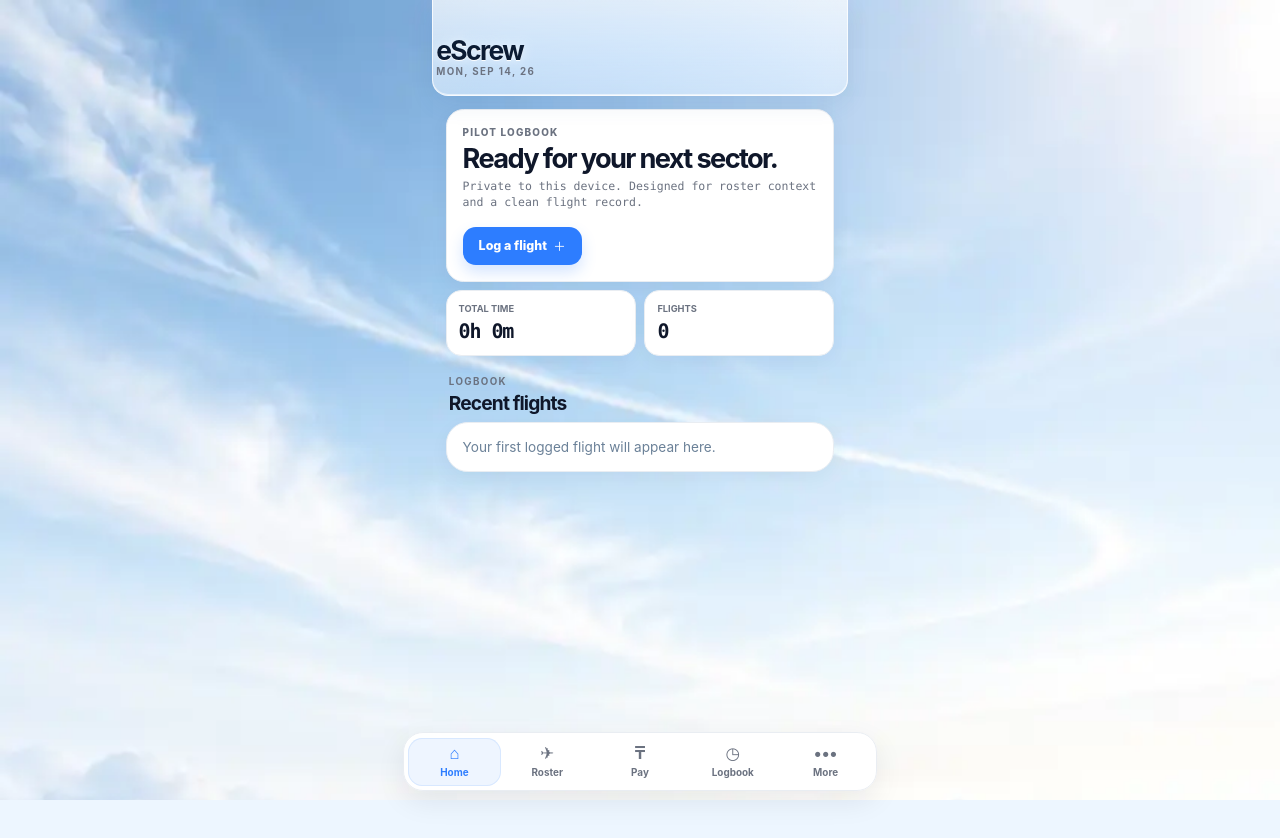
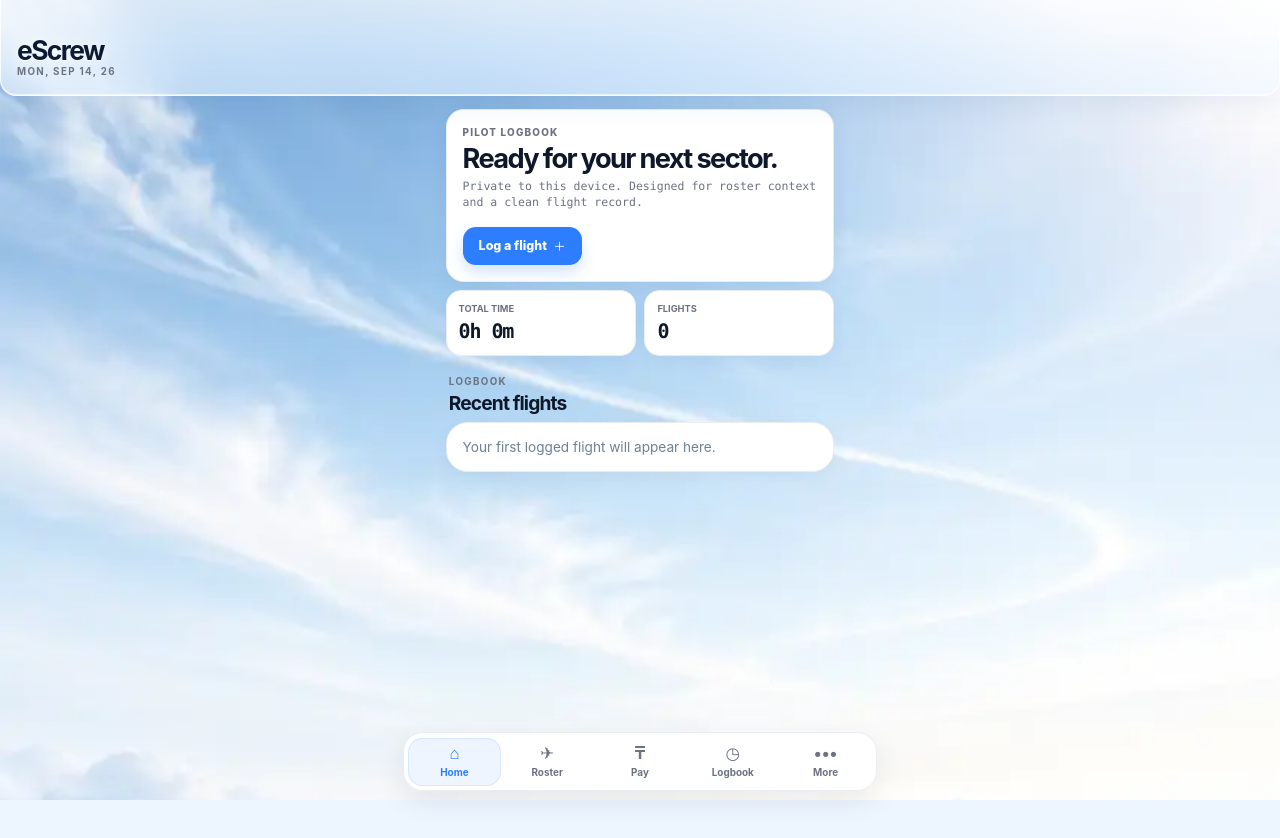
Before and after one commit to rbozzhanov-web/PWAPlog, a React (Vite) app in the folder apps/web/: page / in a window 1280 px wide. Shown: the top 838 px of the page. Built offline with nearby package versions, Linux system fonts and the light colour scheme.

Commit message:
style(ui): extend frosted headers edge to edge

```diff
--- a/apps/web/src/styles/global.css
+++ b/apps/web/src/styles/global.css
@@ -1478,9 +1478,12 @@ html {
   top: 0;
   left: 50%;
   box-sizing: border-box;
-  width: min(calc(100% - 1.7rem), var(--tab-header-width));
+  width: 100%;
+  max-width: none;
   margin: 0;
   padding-top: calc(max(.7rem, env(safe-area-inset-top, 0px)) + 6mm);
+  padding-right: max(1rem, env(safe-area-inset-right, 0px));
+  padding-left: max(1rem, env(safe-area-inset-left, 0px));
   transform: translateX(-50%);
   overflow: hidden;
   border: 1px solid rgb(255 255 255 / 76%);
```
